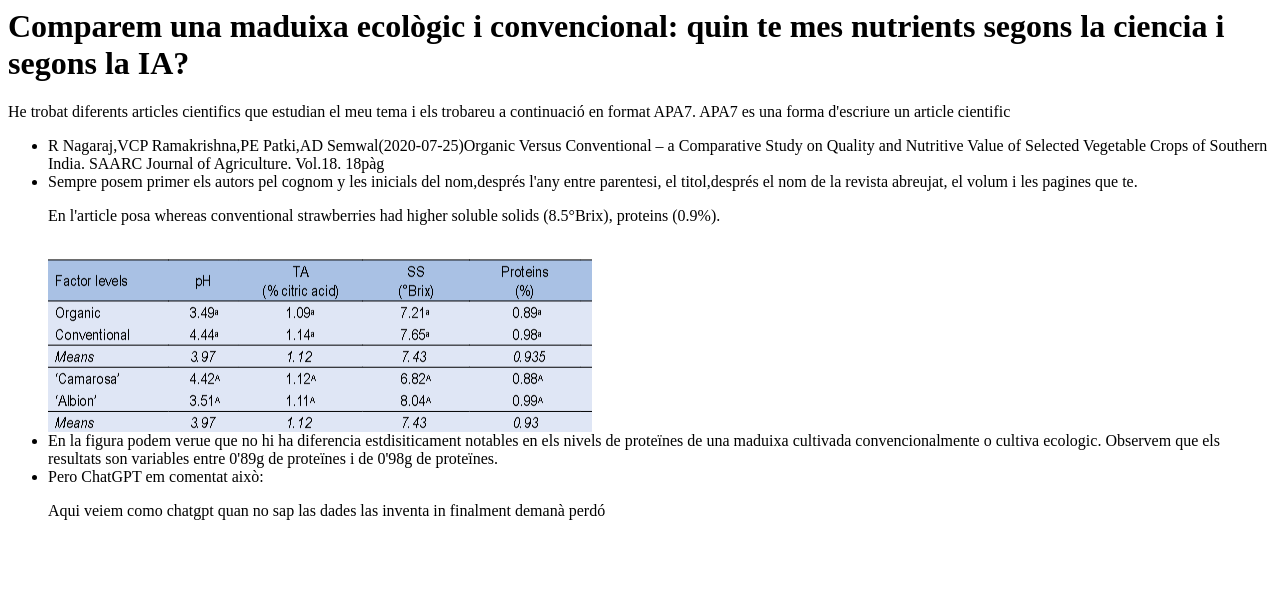
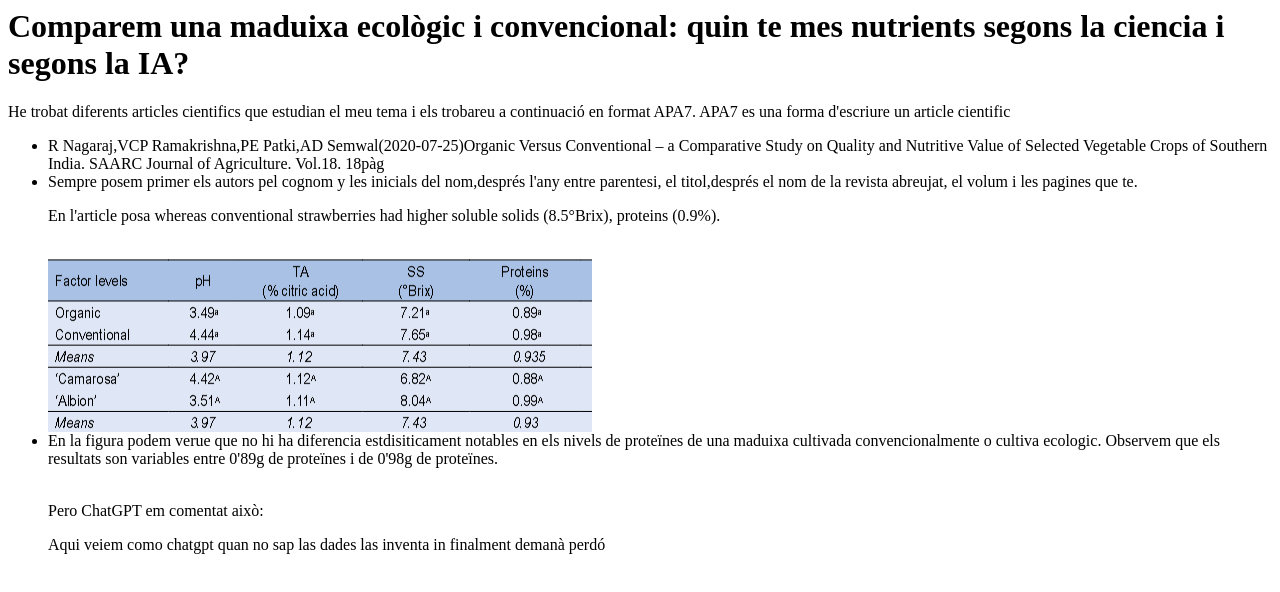
Before and after one commit to ehermoso-del/ehermoso-del.github.io, a plain HTML site: page cerca/index.html in a window 1280 px wide. Drawn offline with Linux system fonts and the light colour scheme.

Commit message:
Update index.html

```diff
--- a/cerca/index.html
+++ b/cerca/index.html
@@ -18,7 +18,7 @@
  <br>
 <li> En la figura podem verue que no hi ha diferencia estdisiticament notables en els nivels de proteïnes de una maduixa cultivada convencionalmente o cultiva ecologic.
  Observem que els resultats son variables entre 0'89g de proteïnes i de 0'98g de proteïnes. </li>
-
- <li>Pero ChatGPT em comentat això:</li>
+<br>
+<p>Pero ChatGPT em comentat això:</p>
 <p> Aqui veiem como chatgpt quan no sap las dades las inventa in finalment demanà perdó</p>
 </ul>
```
